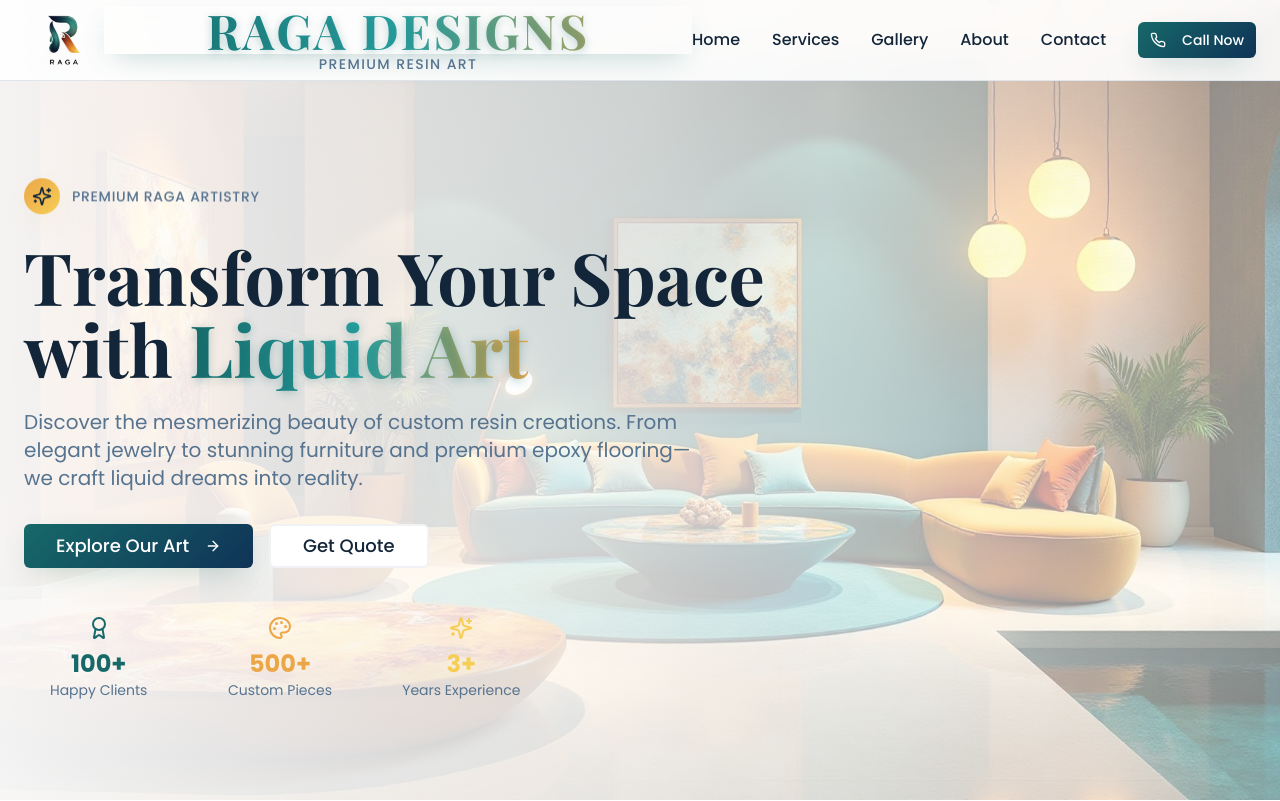
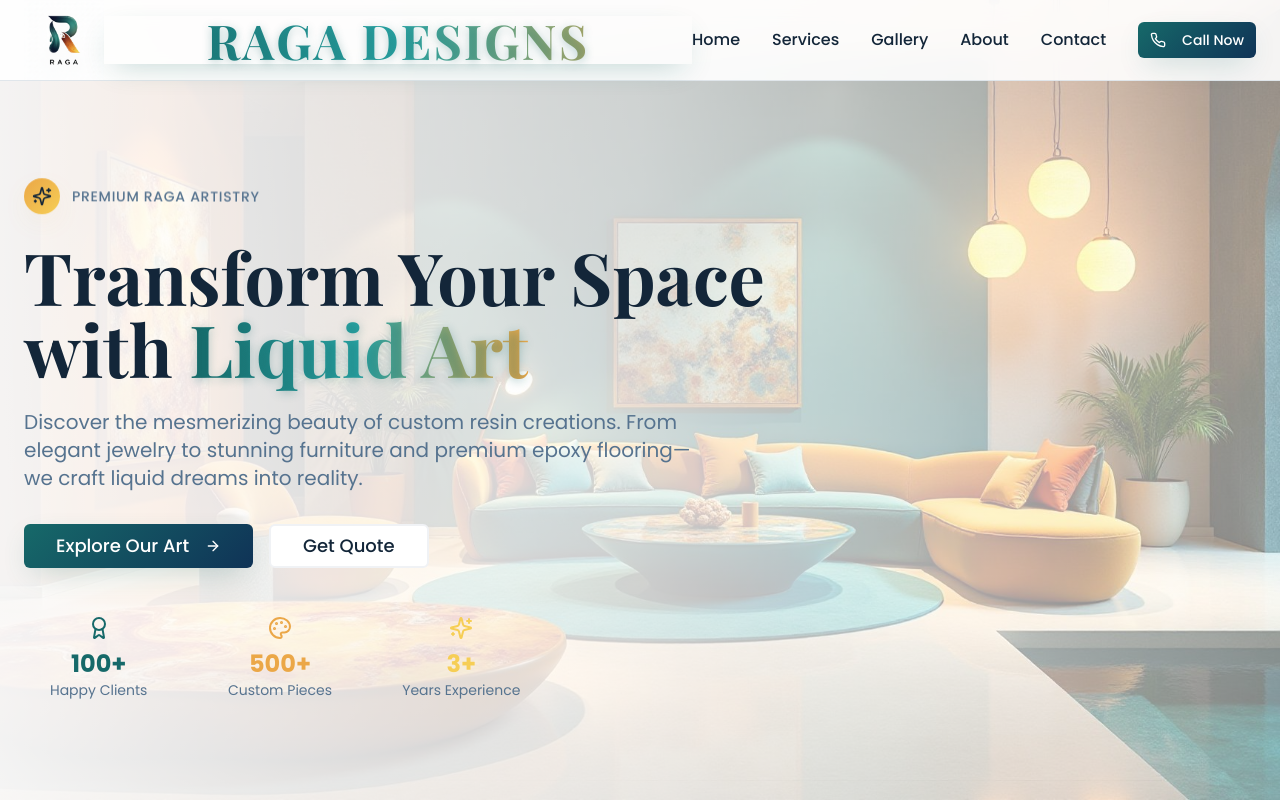
Before and after one commit to sushmanya-tech/raga-resplendent-spaces, a React (Vite) app: page / in a window 1280 px wide. Shown: the top 801 px of the page. Built offline with nearby package versions, Linux system fonts and the light colour scheme; the HTML template or start-up script is replaced by a standard one.

Commit message:
Remove tagline from header

```diff
--- a/src/components/Navigation.tsx
+++ b/src/components/Navigation.tsx
@@ -30,9 +30,6 @@ const Navigation = () => {
             <h1 className="text-2xl md:text-3xl lg:text-5xl font-display font-bold gradient-text animate-glow tracking-wider">
               RAGA DESIGNS
             </h1>
-            <p className="text-xs md:text-sm text-muted-foreground font-medium tracking-widest uppercase">
-              Premium Resin Art
-            </p>
           </div>
 
           {/* Desktop Navigation */}
```
